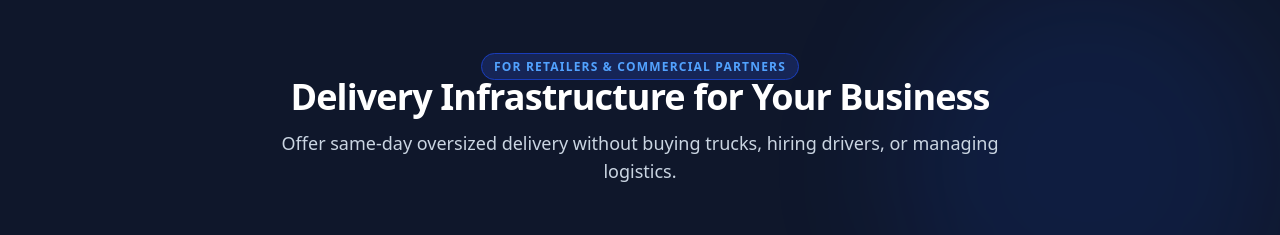
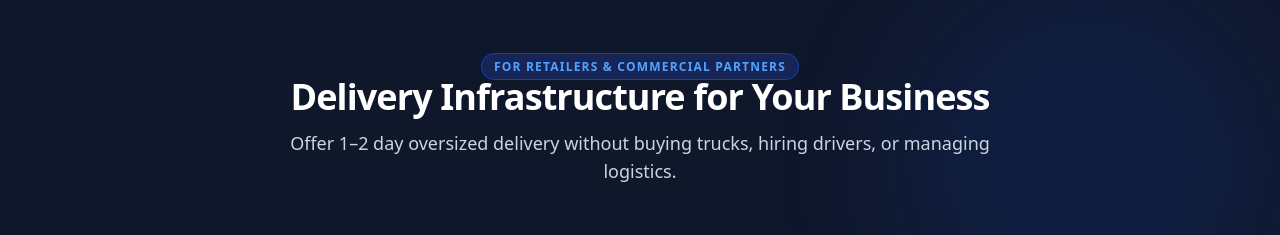
Before and after one commit to XxcryptochrisxX/boltpoint-marketplace-delivery, a React (Vite) app: page / in a window 1280 px wide. Shown: the part 3260-3495 px from the top of the page. Built offline with nearby package versions, Linux system fonts and the light colour scheme; no server answers.

Commit message:
Update business delivery timing message

```diff
--- a/src/components/sections/BusinessSection.tsx
+++ b/src/components/sections/BusinessSection.tsx
@@ -39,7 +39,7 @@ export function BusinessSection({ onNavigate, onOpenPartnerModal }: BusinessSect
             Delivery Infrastructure for Your Business
           </h2>
           <p className="text-slate-300 text-base sm:text-lg">
-            Offer same-day oversized delivery without buying trucks, hiring drivers, or managing logistics.
+            Offer 1–2 day oversized delivery without buying trucks, hiring drivers, or managing logistics.
           </p>
         </div>
 
```
